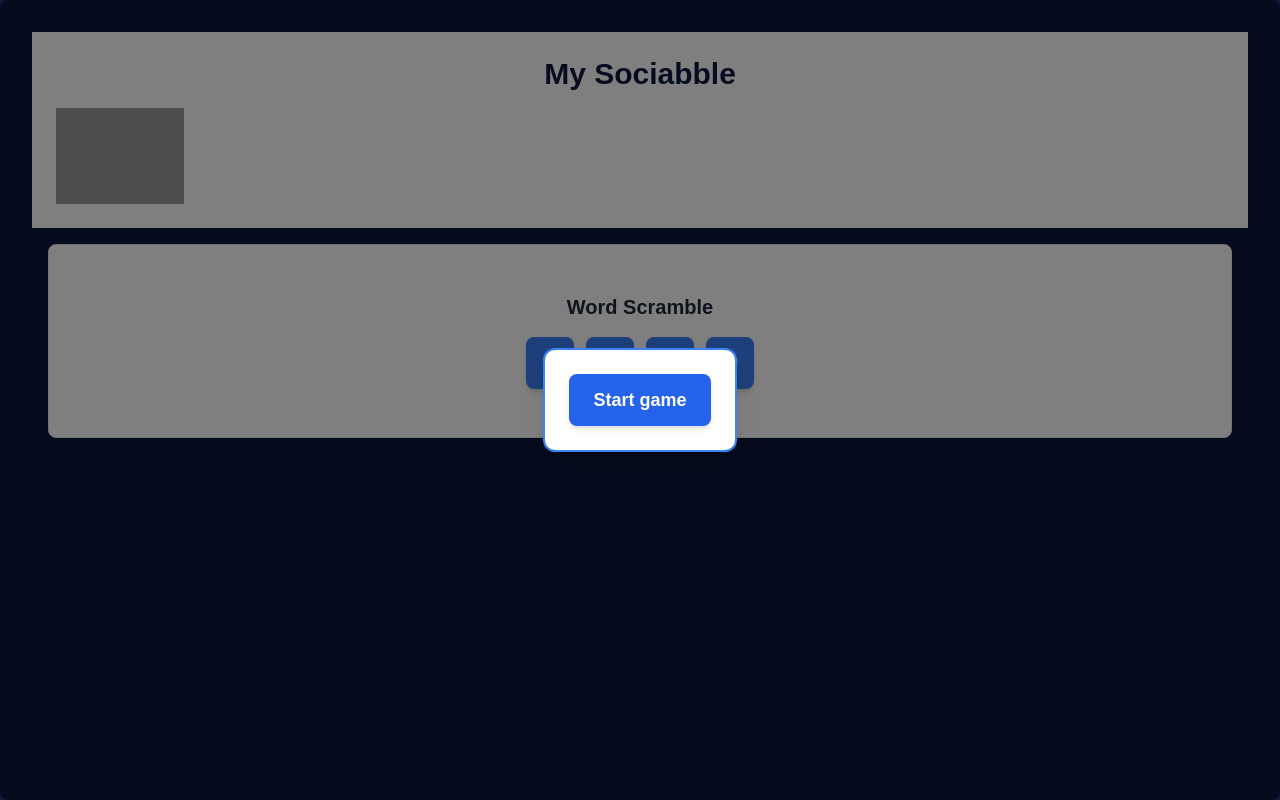
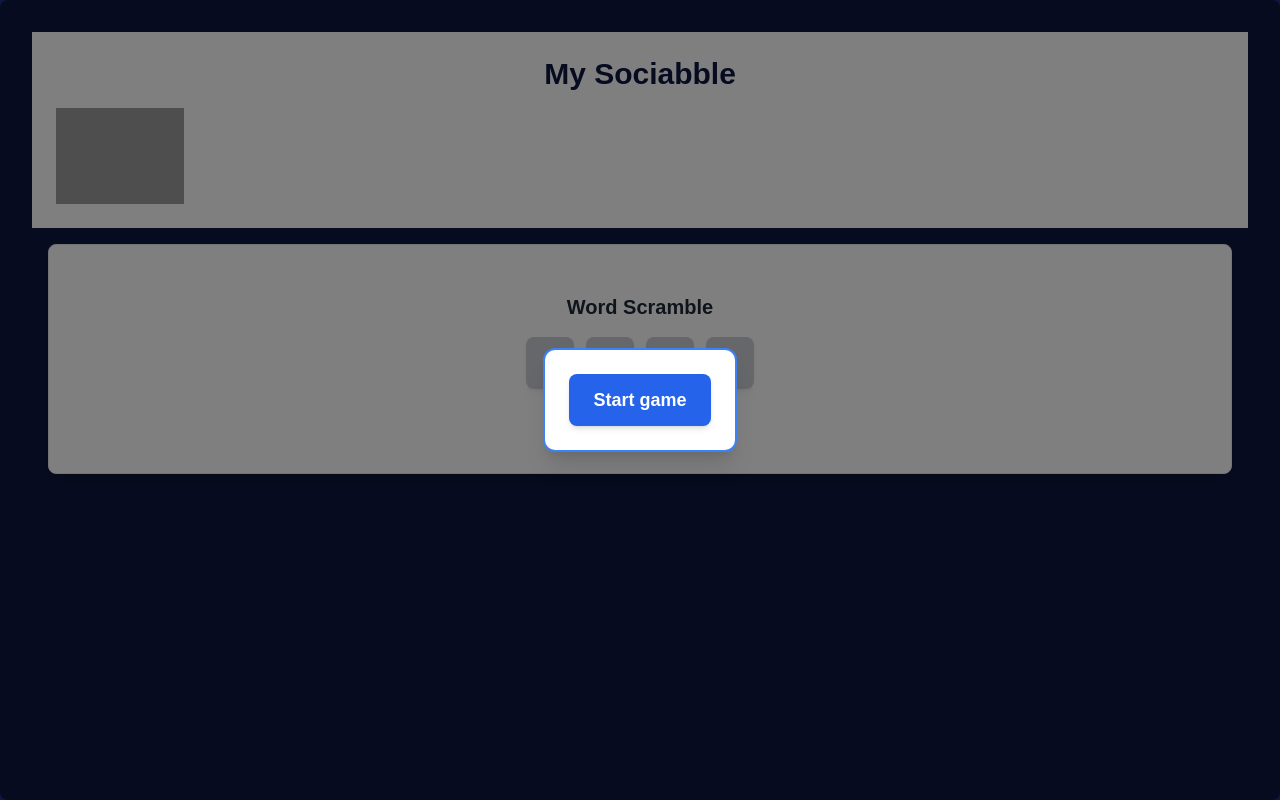
Before and after one commit to SantiagoH10/jsx_exercices, a React (Vite) app in the folder clicker-game/: page / in a window 1280 px wide. Built offline with nearby package versions, Linux system fonts and the light colour scheme; grey boxes are pictures that could not be loaded.

Commit message:
buttons only clickable once, reset button

```diff
--- a/clicker-game/src/App.jsx
+++ b/clicker-game/src/App.jsx
@@ -314,10 +314,9 @@ function WordScramble() {
   }
 
   const [gameStatus, setGameStatus] = useState("newGame");
-  const [playerPos, setPlayerPos] = useState(0);
-  const [attemps, setAttempts] = useState(0);
   const [wordOrder, setWordOrder] = useState(randShuffle(word));
   const [playerWord, setPlayerWord] = useState("");
+  const [clickedIndices, setClickedIndices] = useState([])
 
   useEffect(() => {
     if (playerWord.length === word.length) {
@@ -327,9 +326,14 @@ function WordScramble() {
 
   function newGame() {
     setGameStatus("play");
-    setAttempts(0);
-    setPlayerPos(0);
     setPlayerWord("");
+    setWordOrder(randShuffle(word));
+    setClickedIndices([]);
+  }
+
+  function resetWord() {
+    setPlayerWord("");
+    setClickedIndices([]);
   }
 
   return(
@@ -339,14 +343,23 @@ function WordScramble() {
         <div id="buttonContainer" className="flex flex-row gap-3 items-center justify-center flex-wrap">
           {wordOrder.map(i => {
             return(<button
-              disabled={gameStatus !== "play"}
-              className="bg-blue-500 hover:bg-blue-600 active:bg-blue-700 text-white font-bold py-3 px-4 rounded-lg shadow-md hover:shadow-lg transform hover:scale-105 transition-all duration-200 text-xl min-w-[3rem] min-h-[3rem] flex items-center justify-center cursor-pointer select-none" key={i}
-              onClick={()=>setPlayerWord(prev => prev + word[i])}
+              disabled={gameStatus !== "play" || clickedIndices.includes(i)}
+              className="bg-blue-500 hover:bg-blue-600 active:bg-blue-700 text-white font-bold py-3 px-4 rounded-lg shadow-md hover:shadow-lg transform hover:scale-105 transition-all duration-200 text-xl min-w-[3rem] min-h-[3rem] flex items-center justify-center cursor-pointer select-none disabled:bg-gray-400 disabled:text-gray-600 disabled:cursor-not-allowed disabled:opacity-50 disabled:hover:bg-gray-400 disabled:hover:scale-100"
+              key={i}
+              onClick={()=>{
+                setPlayerWord(prev => prev + word[i]);
+                setClickedIndices(prev => [...prev, i]);
+              }}
             >
               {word[i]}
             </button>)
           })}
         </div>
+        <button
+          className = "relative top-4 right-4 bg-orange-500 hover:bg-orange-600 text-white font-semibold py-2 px-3 rounded-lg shadow-md hover:shadow-lg transition-all duration-200 text-sm"
+          onClick={() => resetWord()}>
+          Reset
+        </button>
         <GameOverlays gameStatus={gameStatus} onNewGame={newGame} />
       </div>
     </div>
```
